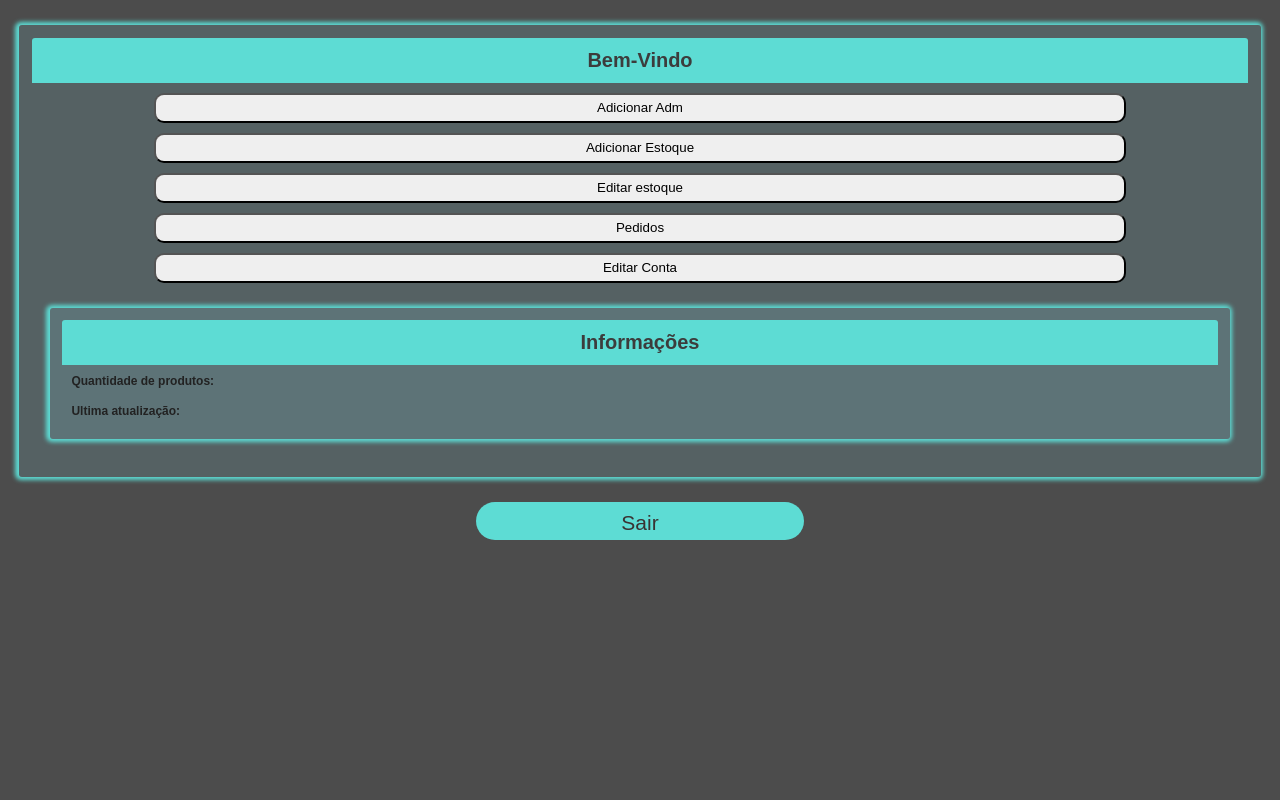
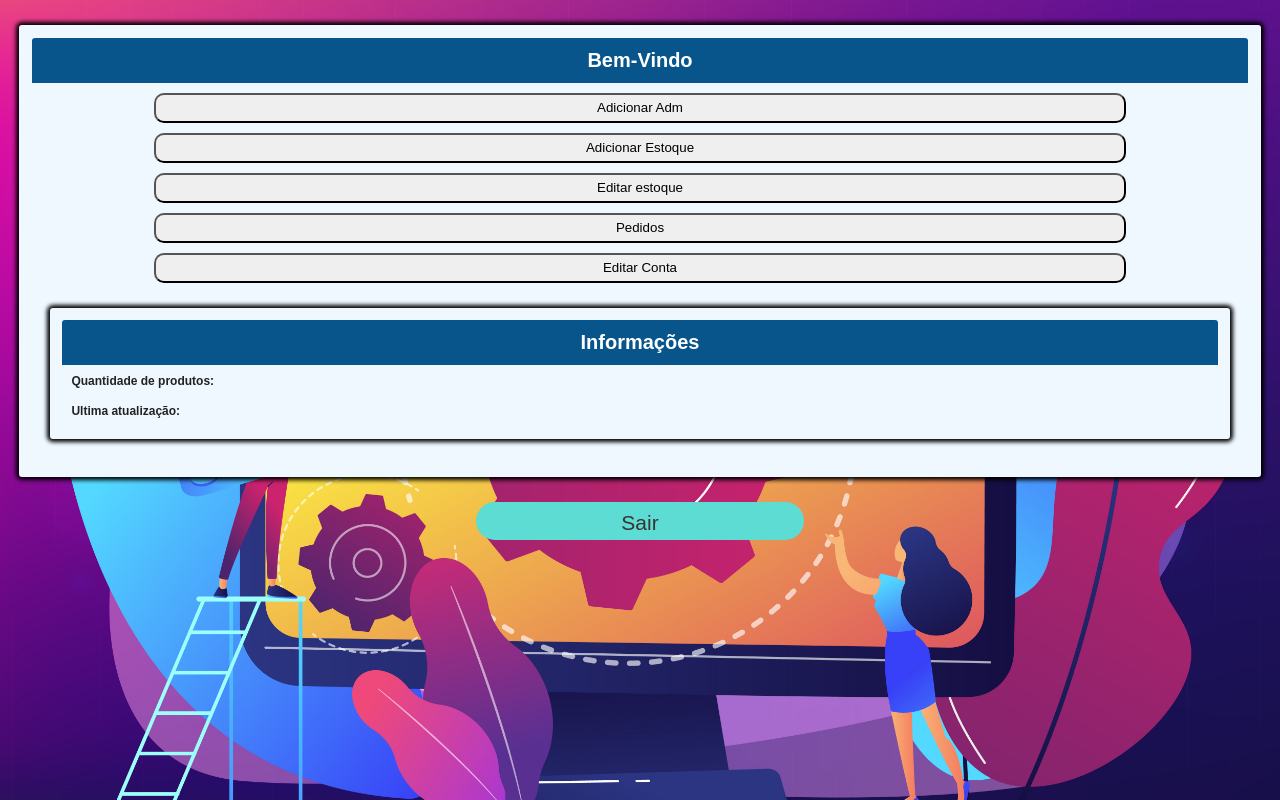
Before and after one commit to gutoPaz371/tcc, a PHP site: page /painel/admin/logado.php in a window 1280 px wide. Run offline with PHP 8.4, Linux system fonts and the light colour scheme; the visitor is signed in with stand-in values (Sample User, id 1); lists and menus that the app fills with data are empty.

Commit message:
ponto zero

```diff
--- a/css/logado_admin.css
+++ b/css/logado_admin.css
@@ -1,7 +1,4 @@
-* {
-    padding: 0px;
-    margin: 0px;
-}
+* {padding: 0px; margin: 0px;}
 
 html,
 body {
@@ -9,7 +6,8 @@ body {
 }
 
 body {
-    background-color: #000000b3;
+    background-image: url("../img/logadoadmin.jpg");
+    background-size: cover;
 }
 
 #opcao {
@@ -21,7 +19,7 @@ body {
 }
 
 #opcao:hover {
-    background-color: #5ddcd4;
+    background-color: #08558b;
 }
 
 .corpo-painel {
@@ -34,16 +32,16 @@ body {
     width: 95%;
     max-width: 100%;
     border-radius: 3px;
-    background-color: #96eeff21;
+    background-color: aliceblue;
     margin: 25px auto;
     padding: 1%;
-    box-shadow: -1px 0px 4px 3px rgb(93 220 212);
+    box-shadow: 0px 0px 4px 3px rgb(0 0 0);
 }
 
 .corpo-painel .box .header-box {
     width: 100%;
     height: 45px;
-    background-color: #5ddcd4;
+    background-color: #08558b;
     border-top-left-radius: 3px;
     border-top-right-radius: 3px;
     text-align: center;
@@ -52,7 +50,7 @@ body {
 .corpo-painel .box .header-box h2 {
     font-family: Arial, tahoma;
     font-size: 20px;
-    color: #3c3c3c;
+    color: #ffffff;
     line-height: 45px;
 }
 
```
Also changed, not shown: img/logadoadmin.jpg (added).
